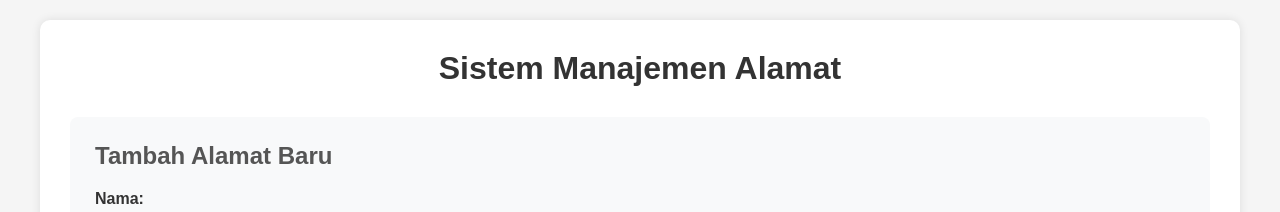
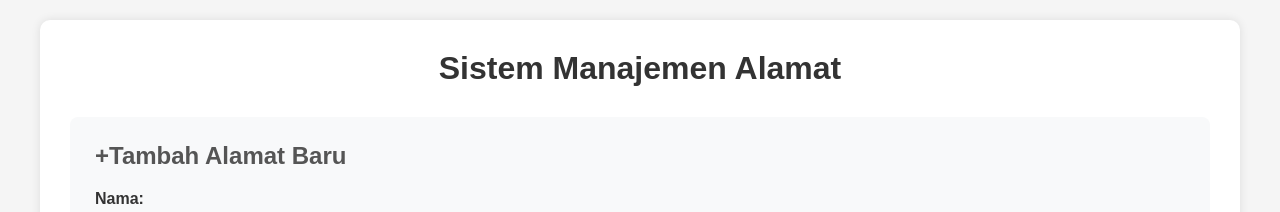
Before and after one commit to Raihan220106/System-alamat, a website: page frontend/index.html in a window 1280 px wide. Shown: the top 212 px of the page. Drawn offline with nearby package versions, Linux system fonts and the light colour scheme; no server answers.

Commit message:
Fix typo in form title heading

```diff
--- a/frontend/index.html
+++ b/frontend/index.html
@@ -13,7 +13,7 @@
 
       <!-- Form -->
       <div class="form-container">
-        <h2 id="form-title">Tambah Alamat Baru</h2>
+        <h2 id="form-title">+Tambah Alamat Baru</h2>
         <form id="alamat-form">
           <input type="hidden" id="alamat-id" />
 
```
